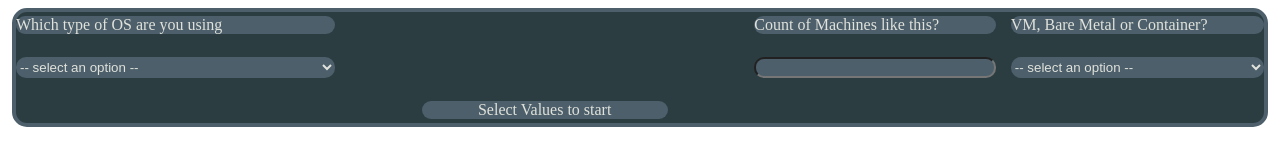
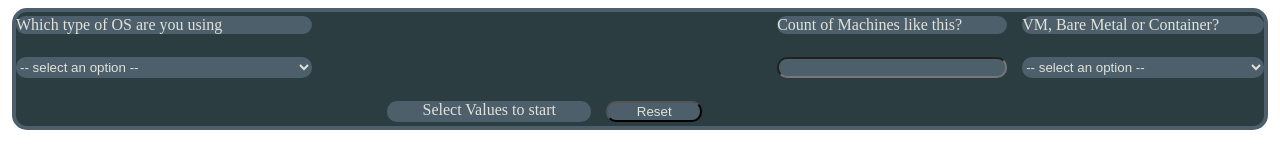
Before and after one commit to TheBaum123/Server-Name-Generator, a plain HTML site: page index.html in a window 1280 px wide. Drawn offline with Linux system fonts and the light colour scheme.

Commit message:
added a reset button

```diff
--- a/index.html
+++ b/index.html
@@ -48,6 +48,8 @@
     <label id="pvLabel">VM, Bare Metal or Container?</label>
     <label id="showEditionLabel">Show the edition in the output?</label>
     <label id="indexLabel">Count of Machines like this?</label>
+
+    <button id="reset-button" onclick="window.location.reload()">Reset</button>
 </div>
 
     <script src="default.js"></script>
--- a/style.css
+++ b/style.css
@@ -12,7 +12,7 @@
     grid-template-areas:
     'type-label type-label version-label version-label show-edition-label edition-label index-label pv-label'
     'type type version version show-edition edition index pv'
-    'footer1 footer1 footer1 out out footer2 footer2 footer2';
+    'footer1 footer1 footer1 out reset footer2 footer2 footer2';
     gap: 15px;
     border: var(--secondary-bg-color) 0.5vh solid;
     border-radius: 15px;
@@ -41,6 +41,8 @@ select {
 #out-container {
     grid-area: out;
     text-align: center;
+    padding-left: 1vw;
+    padding-right: 1vw;
 }
 #typeLabel { grid-area: type-label;}
 #versionLabel { grid-area: version-label;}
@@ -49,3 +51,4 @@ select {
 #indexLabel { grid-area: index-label;}
 #editionLabel { grid-area: edition-label;}
 #showEditionLabel { grid-area: show-edition-label;}
+#reset-button { grid-area: reset;}
```
